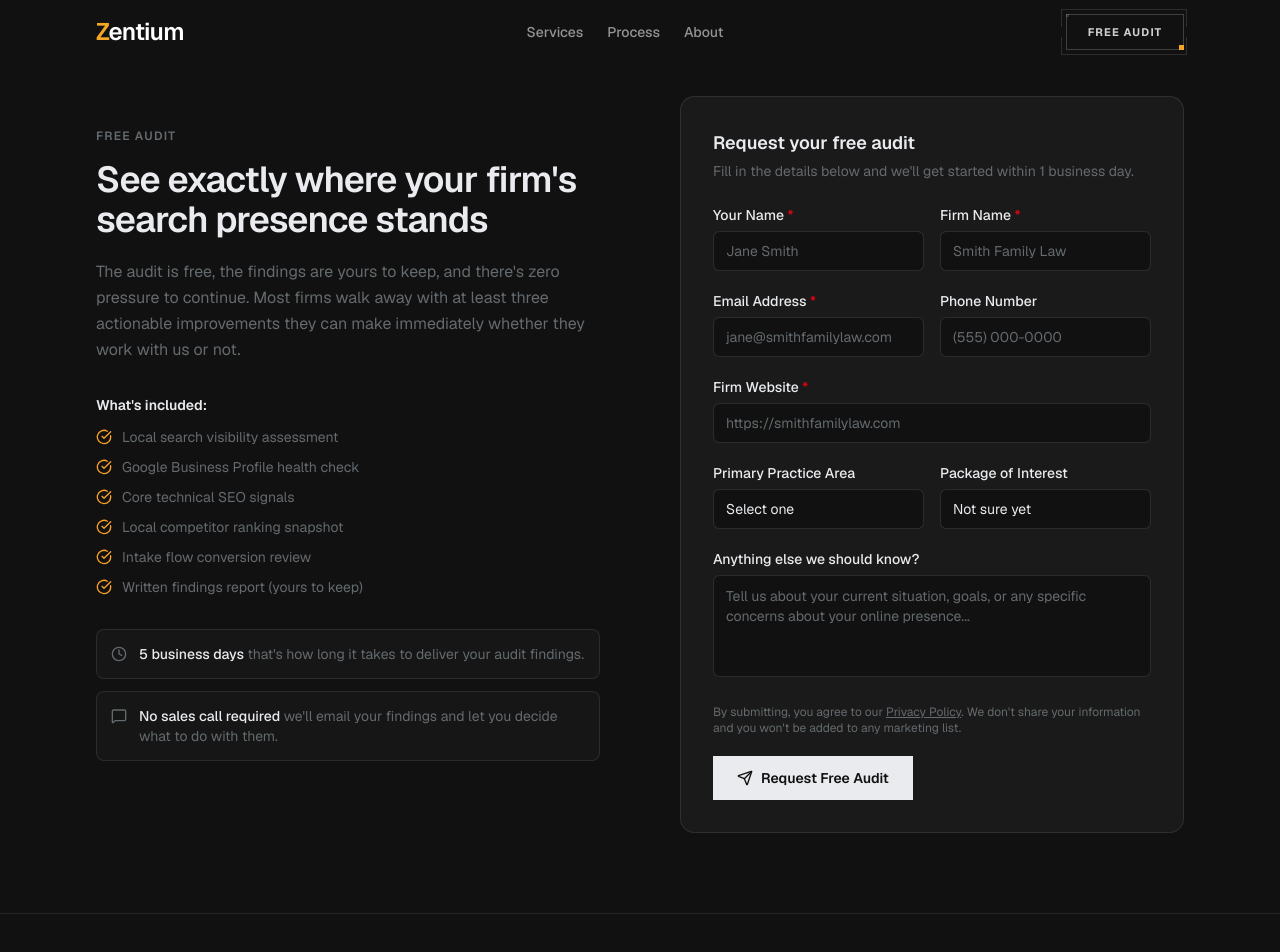
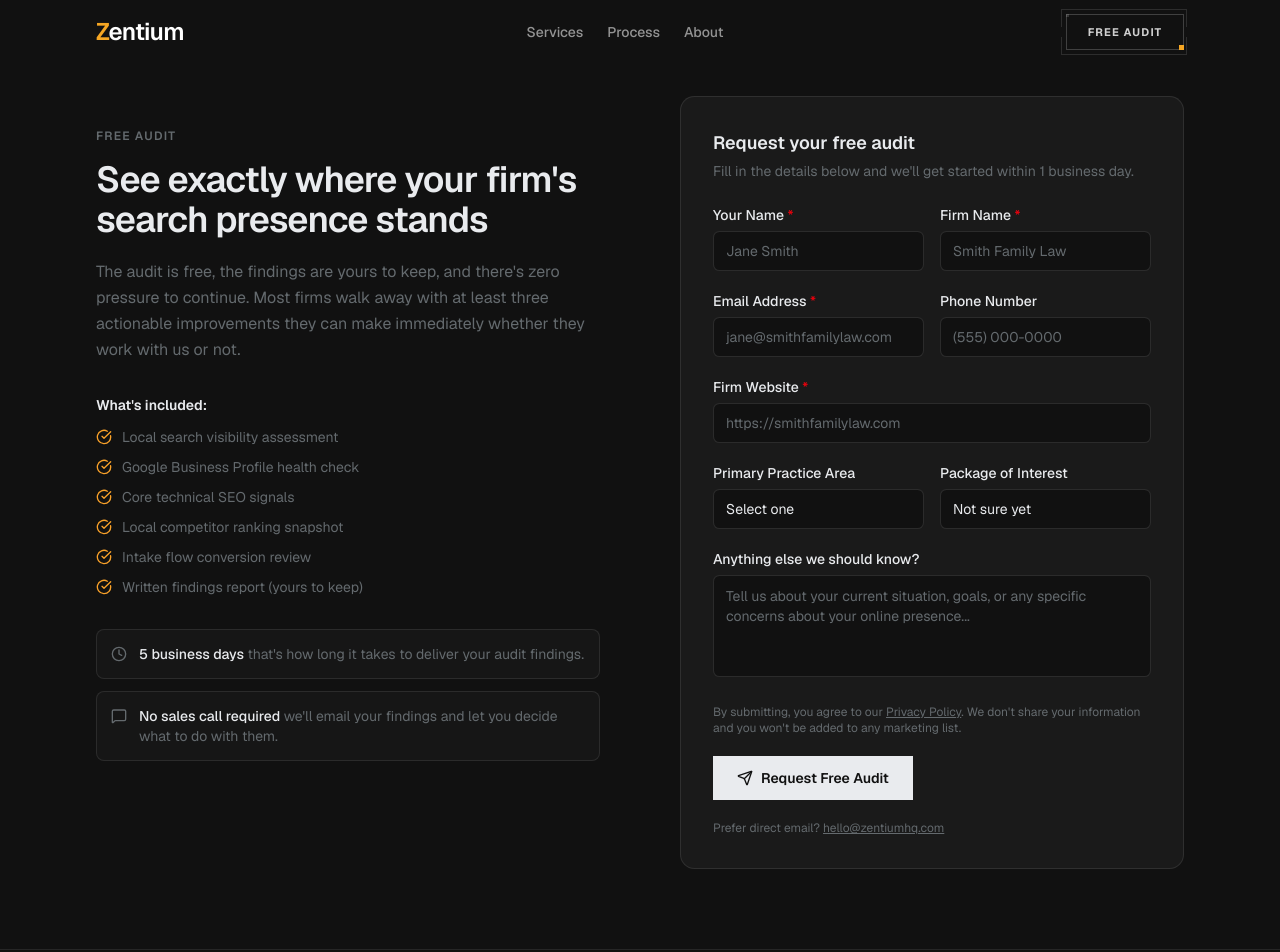
Before and after one commit to aethersites-studio/zentium, a Next.js app: page /contact in a window 1280 px wide. Shown: the top 952 px of the page. Built offline with nearby package versions, Linux system fonts and the light colour scheme.

Commit message:
Use hello@zentiumhq.com across site copy

```diff
--- a/app/privacy/page.tsx
+++ b/app/privacy/page.tsx
@@ -40,8 +40,8 @@ export default function PrivacyPage() {
           </h2>
           <p>
             Questions about this policy? Email us at{" "}
-            <a href="mailto:hello@zentium.co" className="text-foreground underline">
-              hello@zentium.co
+            <a href="mailto:hello@zentiumhq.com" className="text-foreground underline">
+              hello@zentiumhq.com
             </a>
             .
           </p>
--- a/app/terms/page.tsx
+++ b/app/terms/page.tsx
@@ -37,8 +37,8 @@ export default function TermsPage() {
           </h2>
           <p>
             Questions? Email{" "}
-            <a href="mailto:hello@zentium.co" className="text-foreground underline">
-              hello@zentium.co
+            <a href="mailto:hello@zentiumhq.com" className="text-foreground underline">
+              hello@zentiumhq.com
             </a>
             .
           </p>
--- a/components/contact-form.tsx
+++ b/components/contact-form.tsx
@@ -69,7 +69,12 @@ export function ContactForm() {
         </h2>
         <p className="text-sm text-muted-foreground max-w-sm leading-relaxed">
           Thank you for reaching out. A member of our team will review your
-          information and send you your audit findings report shortly.
+          information and send you your audit findings report shortly. For
+          urgent requests, email{" "}
+          <a href="mailto:hello@zentiumhq.com" className="underline hover:no-underline">
+            hello@zentiumhq.com
+          </a>
+          .
         </p>
       </div>
     );
@@ -263,6 +268,13 @@ export function ContactForm() {
           </>
         )}
       </button>
+
+      <p className="text-xs text-muted-foreground">
+        Prefer direct email?{" "}
+        <a href="mailto:hello@zentiumhq.com" className="underline hover:no-underline">
+          hello@zentiumhq.com
+        </a>
+      </p>
     </form>
   );
 }
```
